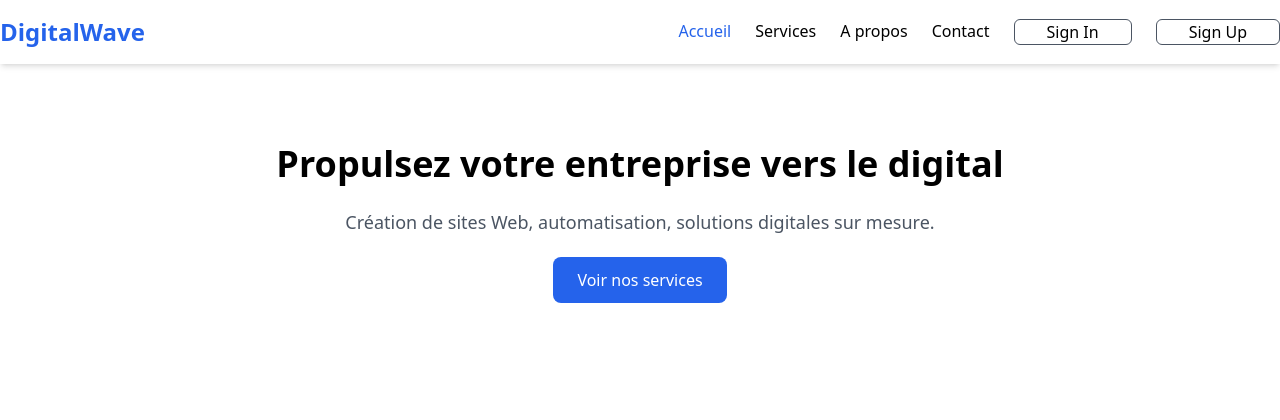
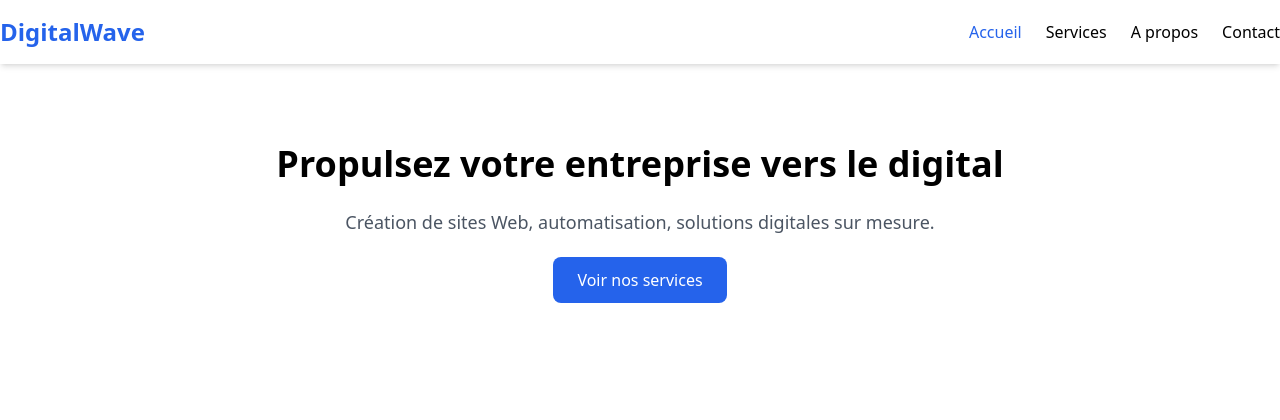
Before and after one commit to elgmouriabderrahim/nova-craft-studio-phase2, a PHP site: page / in a window 1280 px wide. Shown: the top 420 px of the page. Run offline with PHP 8.4, Linux system fonts and the light colour scheme; style sheets or scripts are compiled from the project's sources.

Commit message:
remove the sign in and sign up buttons

```diff
--- a/app/templates/header.php
+++ b/app/templates/header.php
@@ -18,12 +18,6 @@
       <li>
         <a href="/contact" class="<?= $current === '/contact' ? 'text-blue-600 font-medium' : 'hover:text-blue-600' ?>">Contact</a>
       </li>
-      <li>
-        <button class="px-8  border border-gray-600 rounded-md hover:bg-neutral-100 <?= $current === '/signin' ? 'hidden' : 'inline' ?>"><a href="/signin">Sign In</a></button>
-      </li>
-      <li>
-        <button class="px-8  border border-gray-600  rounded-md hover:bg-neutral-100 <?= $current === '/signup' ? 'hidden' : 'inline' ?>"><a href="/signup">Sign Up</a></button>
-      </li>
     </ul>
   </nav>
 </header>
```
